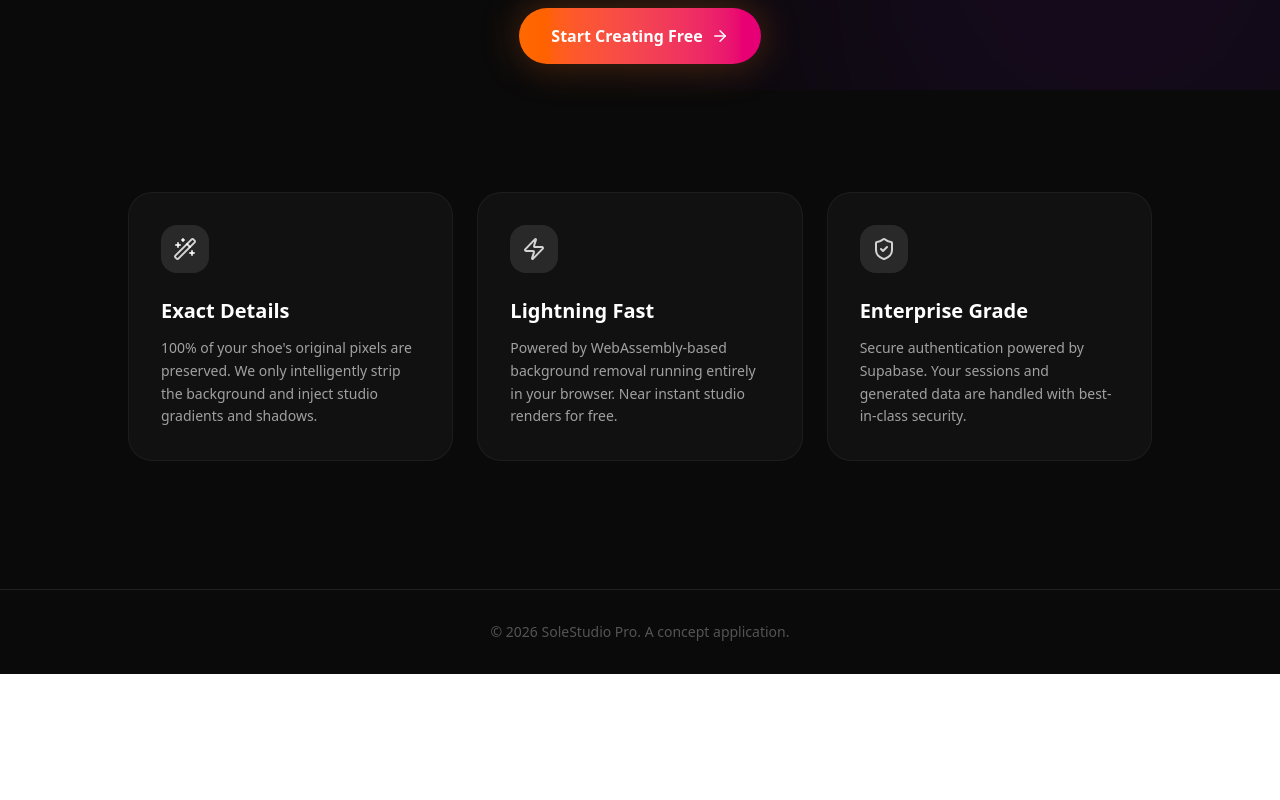
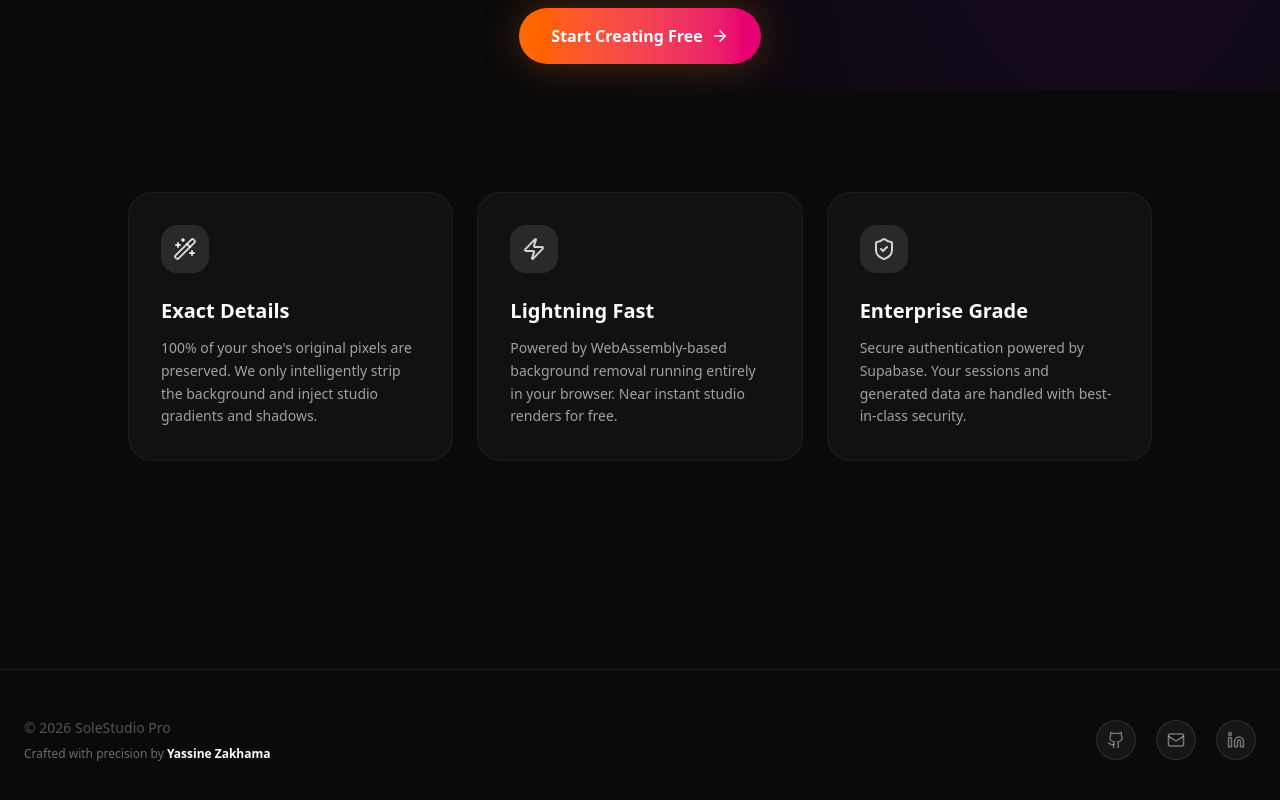
Before and after one commit to Yassiinee/sole-studio, a React (Vite) app: page / in a window 1280 px wide. Shown: the part 710-1510 px from the top of the page. Before the commit the page ends 1384 px from the top, so only its background shows below. Built offline with nearby package versions, Linux system fonts and the light colour scheme; no server answers.

Commit message:
Updated AppFooter with true tech stack and author credentials

```diff
--- a/src/components/AppFooter.tsx
+++ b/src/components/AppFooter.tsx
@@ -2,11 +2,24 @@ import React from "react";
 
 export default function AppFooter() {
   return (
-    <footer className="max-w-7xl mx-auto px-6 py-8 border-t border-black/5 flex items-center justify-between">
-      <p className="text-xs text-black/25">© 2026 SoleStudio Pro</p>
-      <p className="text-xs text-black/20">
-        Groq llama-4-scout-17b · FLUX.1-schnell via HuggingFace · Proxied via
-        Vite
+    <footer className="max-w-7xl mx-auto px-6 py-8 border-t border-black/5 flex flex-col sm:flex-row items-center justify-between gap-6">
+      <div className="flex flex-col items-center sm:items-start gap-1">
+        <p className="text-xs text-black/25">© 2026 SoleStudio Pro</p>
+        <p className="text-[10px] text-black/30">
+          Crafted by{" "}
+          <a
+            href="https://github.com/Yassiinee"
+            target="_blank"
+            rel="noopener noreferrer"
+            className="font-bold hover:text-black transition-colors"
+          >
+            Yassine Zakhama
+          </a>
+        </p>
+      </div>
+      <p className="text-[10px] font-bold uppercase tracking-widest text-black/20 text-center sm:text-right max-w-md">
+        @imgly/background-removal (WASM) · HTML5 Canvas Studio · GSAP · Supabase
+        · React 19
       </p>
     </footer>
   );
--- a/src/pages/LandingPage.tsx
+++ b/src/pages/LandingPage.tsx
@@ -1,7 +1,16 @@
 import React from "react";
 import { Link } from "react-router-dom";
 import { motion } from "motion/react";
-import { Camera, Wand2, Zap, ArrowRight, ShieldCheck } from "lucide-react";
+import {
+  Camera,
+  Wand2,
+  Zap,
+  ArrowRight,
+  ShieldCheck,
+  Github,
+  Mail,
+  Linkedin,
+} from "lucide-react";
 
 export default function LandingPage() {
   const containerVariants = {
@@ -155,8 +164,52 @@ export default function LandingPage() {
       </main>
 
       {/* Footer minimal */}
-      <footer className="relative z-10 border-t border-white/10 py-8 text-center text-white/30 text-sm">
-        <p>© 2026 SoleStudio Pro. A concept application.</p>
+      <footer className="relative z-10 border-t border-white/10 py-12 mt-20">
+        <div className="max-w-7xl mx-auto px-4 sm:px-6 flex flex-col md:flex-row items-center justify-between gap-8">
+          <div className="flex flex-col items-center md:items-start gap-2">
+            <p className="text-sm text-white/30">© 2026 SoleStudio Pro</p>
+            <p className="text-xs text-white/40">
+              Crafted with precision by{" "}
+              <a
+                href="https://github.com/Yassiinee"
+                target="_blank"
+                rel="noopener noreferrer"
+                className="text-white font-bold hover:text-orange-500 transition-colors"
+              >
+                Yassine Zakhama
+              </a>
+            </p>
+          </div>
+          <div className="flex flex-col items-center md:items-end gap-4">
+            <div className="flex gap-5">
+              <a
+                href="https://github.com/Yassiinee"
+                target="_blank"
+                rel="noopener noreferrer"
+                title="GitHub Profile"
+                className="w-10 h-10 rounded-full bg-white/5 border border-white/10 flex items-center justify-center text-white/40 hover:text-white hover:bg-white/10 hover:border-white/20 transition-all hover:scale-110"
+              >
+                <Github size={18} />
+              </a>
+              <a
+                href="mailto:zakhamayassine@gmail.com"
+                title="Send Email"
+                className="w-10 h-10 rounded-full bg-white/5 border border-white/10 flex items-center justify-center text-white/40 hover:text-white hover:bg-white/10 hover:border-white/20 transition-all hover:scale-110"
+              >
+                <Mail size={18} />
+              </a>
+              <a
+                href="https://www.linkedin.com/in/yassine-zakhama"
+                target="_blank"
+                rel="noopener noreferrer"
+                title="LinkedIn"
+                className="w-10 h-10 rounded-full bg-white/5 border border-white/10 flex items-center justify-center text-white/40 hover:text-white hover:bg-white/10 hover:border-white/20 transition-all hover:scale-110"
+              >
+                <Linkedin size={18} />
+              </a>
+            </div>
+          </div>
+        </div>
       </footer>
     </div>
   );
```
